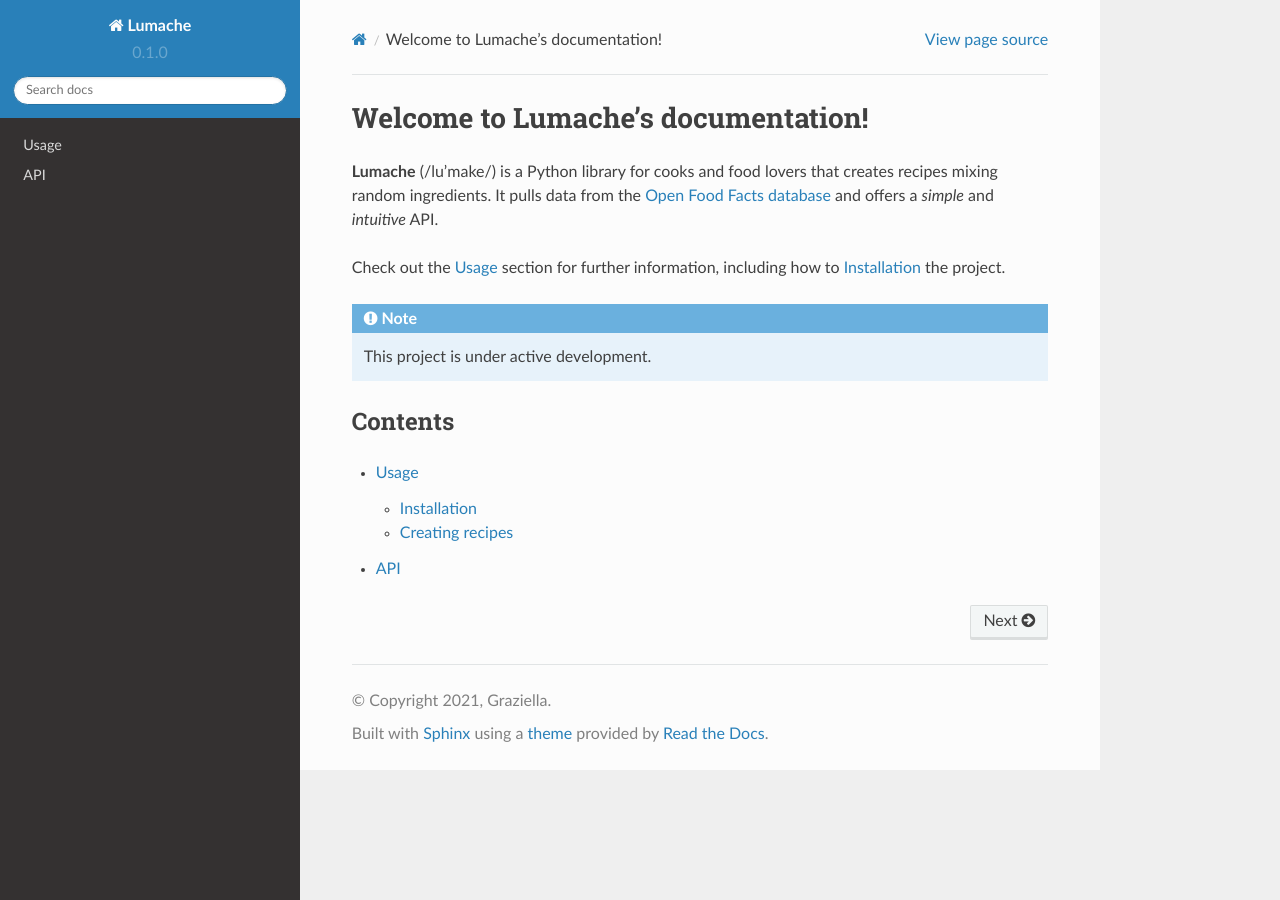
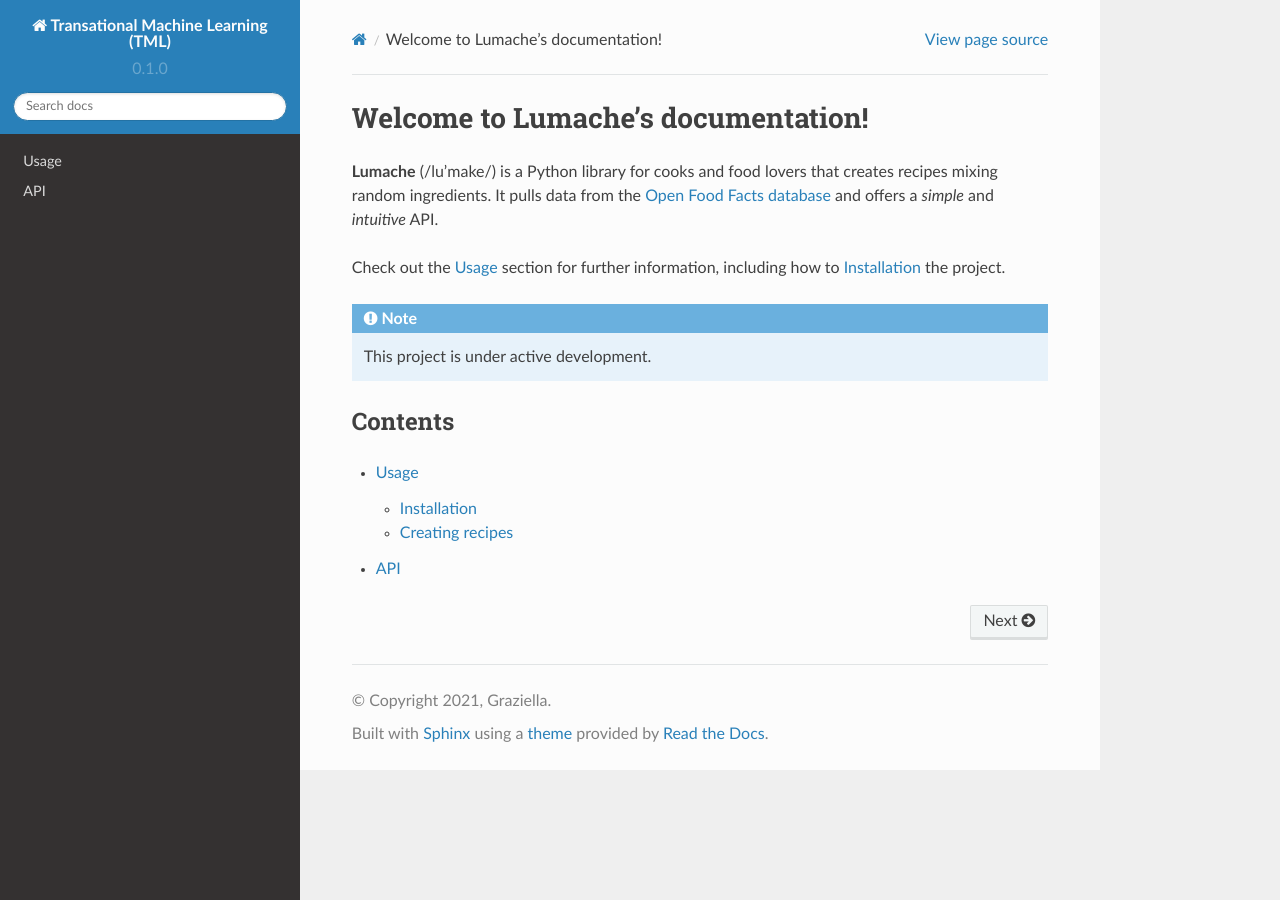
Before and after one commit to smaurice101/readthedocs, a Sphinx documentation site: the page built from docs/source/index.rst, in a window 1280 px wide. Built offline with Sphinx 7.4.7 and the Read the Docs theme 2.0.0, drawn with Linux system fonts in a browser that asks for light colours.

Commit message:
Update conf.py

```diff
--- a/docs/source/conf.py
+++ b/docs/source/conf.py
@@ -2,7 +2,7 @@
 
 # -- Project information
 
-project = 'Lumache'
+project = 'Transational Machine Learning (TML)'
 copyright = '2021, Graziella'
 author = 'Graziella'
 
```
